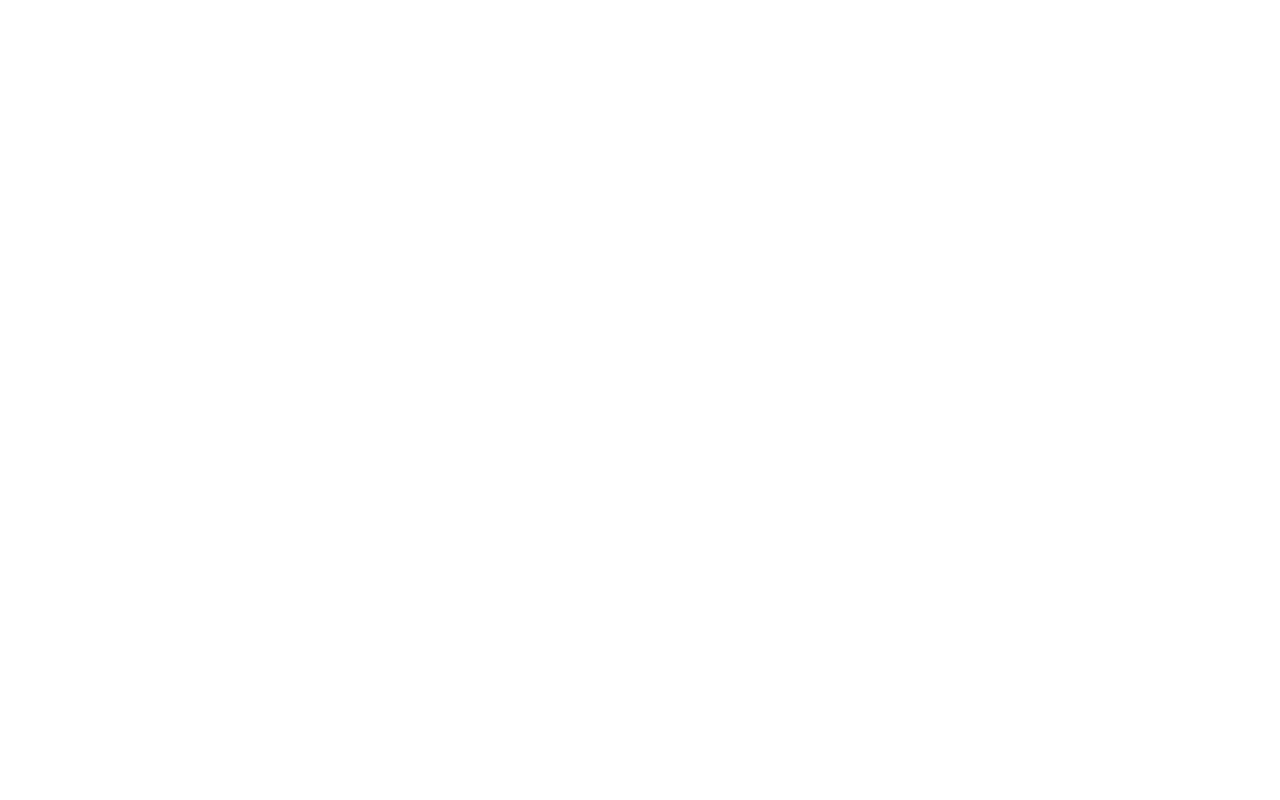
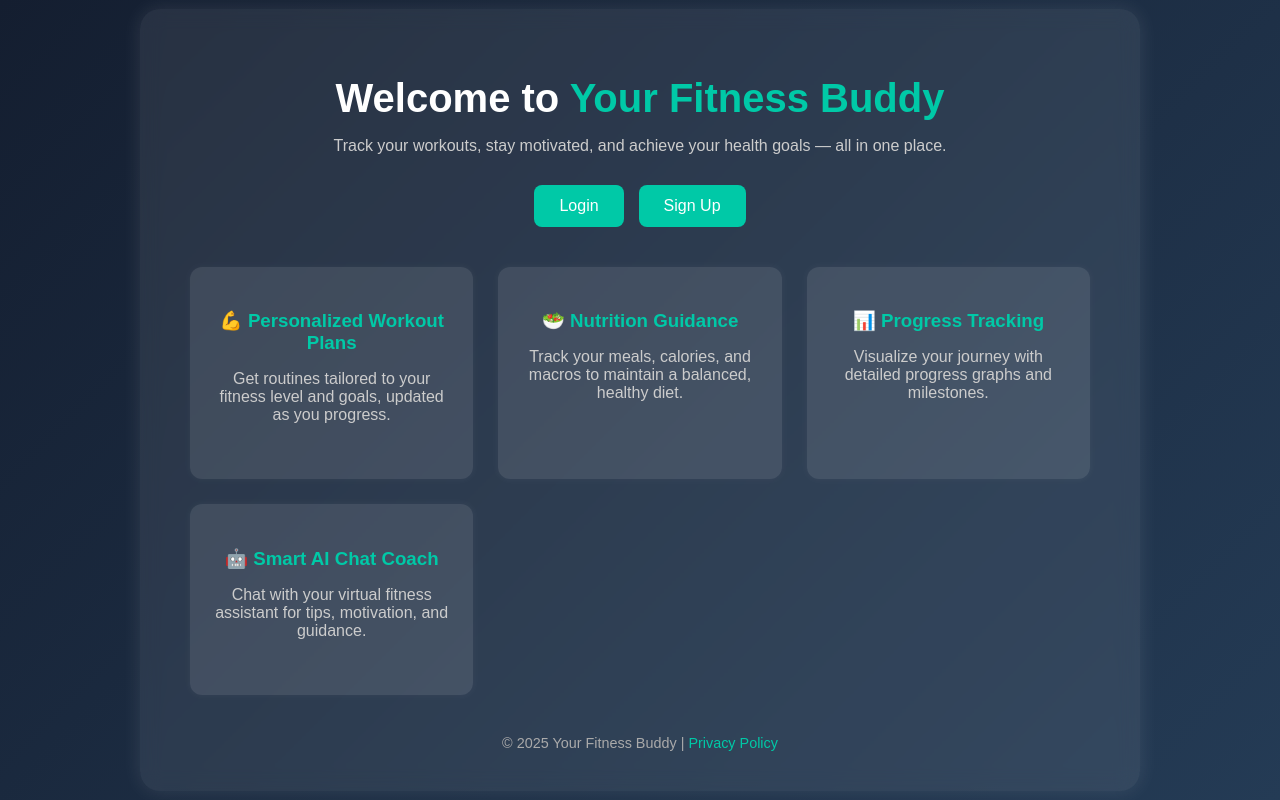
Before and after one commit to AyushVerma2004/Minor_Project_MCA1st_Sem, a plain HTML site: page Project/Frontend/Homepage.html in a window 1280 px wide. Drawn offline with Linux system fonts and the light colour scheme.

Commit message:
added landing page

```diff
--- a/Project/Frontend/Homepage.html
+++ b/Project/Frontend/Homepage.html
@@ -0,0 +1,151 @@
+<!DOCTYPE html>
+<html lang="en">
+<head>
+  <meta charset="UTF-8">
+  <title>Your Fitness Buddy - Home</title>
+  <style>
+    body {
+      margin: 0;
+      font-family: "Poppins", sans-serif;
+      background: linear-gradient(135deg, #141E30, #243B55);
+      color: #fff;
+      display: flex;
+      justify-content: center;
+      align-items: center;
+      min-height: 100vh;
+      flex-direction: column;
+    }
+
+    .container {
+      text-align: center;
+      background: rgba(255, 255, 255, 0.08);
+      padding: 40px 50px;
+      border-radius: 20px;
+      box-shadow: 0 0 20px rgba(255, 255, 255, 0.1);
+      backdrop-filter: blur(10px);
+      max-width: 900px;
+      width: 90%;
+    }
+
+    h1 {
+      font-size: 2.5rem;
+      margin-bottom: 10px;
+    }
+
+    h1 span {
+      color: #00C9A7;
+    }
+
+    p {
+      font-size: 1rem;
+      color: #ccc;
+      margin-bottom: 30px;
+    }
+
+    .btn-group {
+      display: flex;
+      justify-content: center;
+      gap: 15px;
+      flex-wrap: wrap;
+      margin-bottom: 40px;
+    }
+
+    .btn {
+      padding: 12px 25px;
+      border: none;
+      border-radius: 8px;
+      background-color: #00C9A7;
+      color: #fff;
+      font-size: 1rem;
+      cursor: pointer;
+      transition: 0.3s ease;
+    }
+
+    .btn:hover {
+      background-color: #00A98F;
+      transform: scale(1.05);
+    }
+
+    a {
+      text-decoration: none;
+      color: inherit;
+    }
+
+    .features {
+      display: grid;
+      grid-template-columns: repeat(auto-fit, minmax(220px, 1fr));
+      gap: 25px;
+      margin-top: 20px;
+    }
+
+    .feature-card {
+      background: rgba(255, 255, 255, 0.1);
+      padding: 25px;
+      border-radius: 12px;
+      transition: 0.3s ease;
+      box-shadow: 0 0 10px rgba(255, 255, 255, 0.05);
+    }
+
+    .feature-card:hover {
+      transform: translateY(-5px);
+      background: rgba(255, 255, 255, 0.15);
+    }
+
+    .feature-card h3 {
+      color: #00C9A7;
+      margin-bottom: 10px;
+    }
+
+    footer {
+      margin-top: 40px;
+      font-size: 0.9rem;
+      color: #aaa;
+    }
+
+    footer a {
+      color: #00C9A7;
+    }
+
+    footer a:hover {
+      text-decoration: underline;
+    }
+  </style>
+</head>
+<body>
+  <div class="container">
+    <h1>Welcome to <span>Your Fitness Buddy</span></h1>
+    <p>Track your workouts, stay motivated, and achieve your health goals — all in one place.</p>
+
+    <div class="btn-group">
+      <a href="login.html"><button class="btn">Login</button></a>
+      <a href="signin.html"><button class="btn">Sign Up</button></a>
+    </div>
+
+    <section class="features">
+      <div class="feature-card">
+        <h3>💪 Personalized Workout Plans</h3>
+        <p>Get routines tailored to your fitness level and goals, updated as you progress.</p>
+      </div>
+
+      <div class="feature-card">
+        <h3>🥗 Nutrition Guidance</h3>
+        <p>Track your meals, calories, and macros to maintain a balanced, healthy diet.</p>
+      </div>
+
+      <div class="feature-card">
+        <h3>📊 Progress Tracking</h3>
+        <p>Visualize your journey with detailed progress graphs and milestones.</p>
+      </div>
+
+      <div class="feature-card">
+        <h3>🤖 Smart AI Chat Coach</h3>
+        <p>Chat with your virtual fitness assistant for tips, motivation, and guidance.</p>
+      </div>
+    </section>
+
+    <footer>
+      © 2025 Your Fitness Buddy | <a href="#">Privacy Policy</a>
+    </footer>
+  </div>
+</body>
+</html>
```
Also changed, not shown: Project/Frontend/Index.html (+1 -1 lines).
